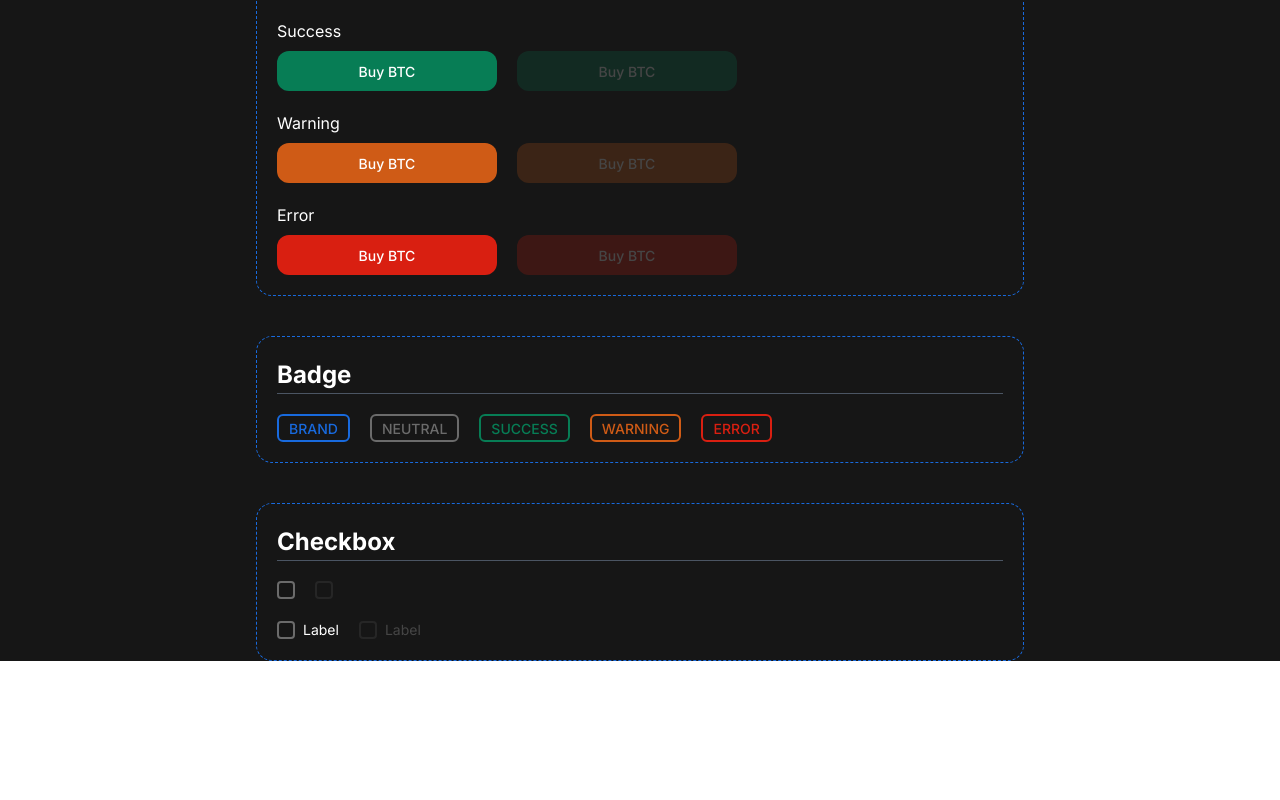
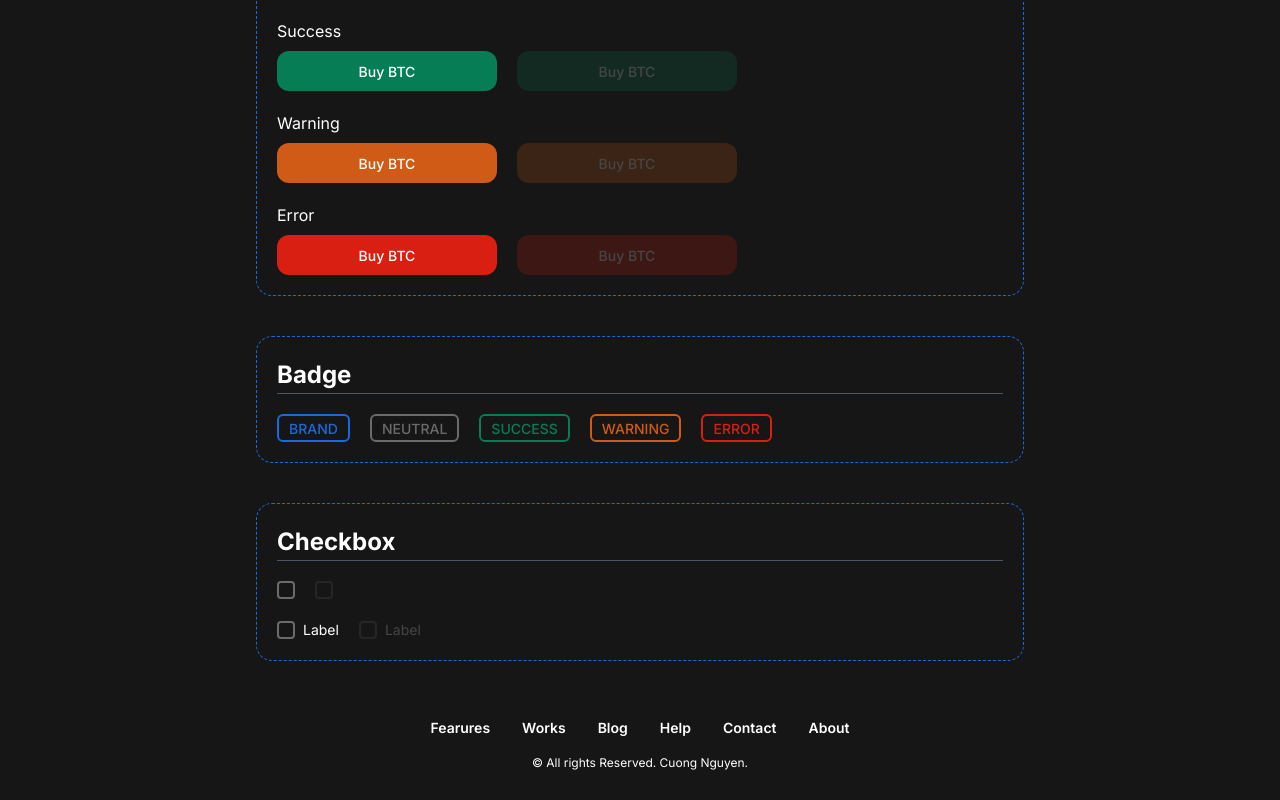
Before and after one commit to cuongcode/fkash-ui, a React (Create React App) app: page / in a window 1280 px wide. Shown: the part 1524-2324 px from the top of the page. Before the commit the page ends 2185 px from the top, so only its background shows below. Built offline with nearby package versions, Linux system fonts and the light colour scheme.

Commit message:
refactor tab comp, add footer comp

```diff
--- a/src/App.tsx
+++ b/src/App.tsx
@@ -1,4 +1,4 @@
-import { Text, Color, Header} from './components/base/'
+import { Text, Color, Header, Footer} from './components/base/'
 import { Typography, ButtonSection, BadgeSection, CheckboxSection } from './components/sections'
 import { FC, ReactNode } from "react";
 
@@ -23,6 +23,7 @@
           <CheckboxSection />
         </Section>
       </div>
+      <Footer />
     </div>
   );
 }
--- /dev/null
+++ b/src/components/base/footer.tsx
@@ -0,0 +1,18 @@
+import { Text } from './text'
+import { Tab } from './tab'
+
+export const Footer = () => {
+    return (
+      <div className='flex flex-col items-center pb-7'>
+        <div className='flex'>
+          <Tab preset='base' text='Fearures'/>
+          <Tab preset='base' text='Works'/>
+          <Tab preset='base' text='Blog'/>
+          <Tab preset='base' text='Help'/>
+          <Tab preset='base' text='Contact'/>
+          <Tab preset='base' text='About'/>
+        </div>
+        <Text preset='p5' text='© All rights Reserved. Cuong Nguyen.' />
+      </div>
+    );
+  };
--- a/src/components/base/header.tsx
+++ b/src/components/base/header.tsx
@@ -1,25 +1,18 @@
-import { Button} from './button'
-import { Text} from './text'
+import { Button } from './button'
+import { Text } from './text'
+import { Tab } from './tab'
 
 export const Header = () => {
     return (
       <div className='flex border-b border-gray-600 items-center'>
         <Text preset='p1' text='Fkash UI' className='border-b-4 border-transparent text-primary-100 font-bold mr-4'/>
-        <Tab text='Portfolio'/>
-        <Tab text='Dashboard'/>
-        <Tab text='Market'/>
-        <Tab text='Currencies'/>
-        <Tab text='Career'/>
-        <Tab text='About'/>
+        <Tab preset='header' text='Portfolio'/>
+        <Tab preset='header' text='Dashboard'/>
+        <Tab preset='header' text='Market'/>
+        <Tab preset='header' text='Currencies'/>
+        <Tab preset='header' text='Career'/>
+        <Tab preset='header' text='About'/>
         <Button preset='primary' text='Sign In' className='w-32 ml-4 hidden lg:block'/>
       </div>
     );
   };
-
-  const Tab = ({text}:{text:string}) => {
-    return (
-      <div className='p-4 border-b-4 border-transparent hover:border-primary-100 w-fit'>
-        <Text preset='p4' text={text}/>
-      </div>
-    );
-  };
--- a/src/components/base/index.ts
+++ b/src/components/base/index.ts
@@ -4,3 +4,5 @@
 export * from './badge'
 export * from './base-checkbox'
 export * from './header'
+export * from './tab'
+export * from './footer'
--- /dev/null
+++ b/src/components/base/tab.tsx
@@ -0,0 +1,26 @@
+import { FC } from 'react';
+import { clsx } from 'clsx';
+
+interface TabProps {
+    text: string;
+    preset: keyof typeof TabPreset;
+    className?: string;
+}
+
+export const Tab:FC<TabProps> = (props) => {
+    const {text, preset, className} = props
+    return (
+        <div className={clsx(
+            'p-4 w-fit',
+            TabPreset[preset],
+            className
+        )}>
+        {text}
+      </div>
+    );
+  };
+
+  const TabPreset = {
+    base: 'text-p4 font-semibold',
+    header: 'border-b-4 border-transparent hover:border-primary-100 text-p4',
+  }
```
